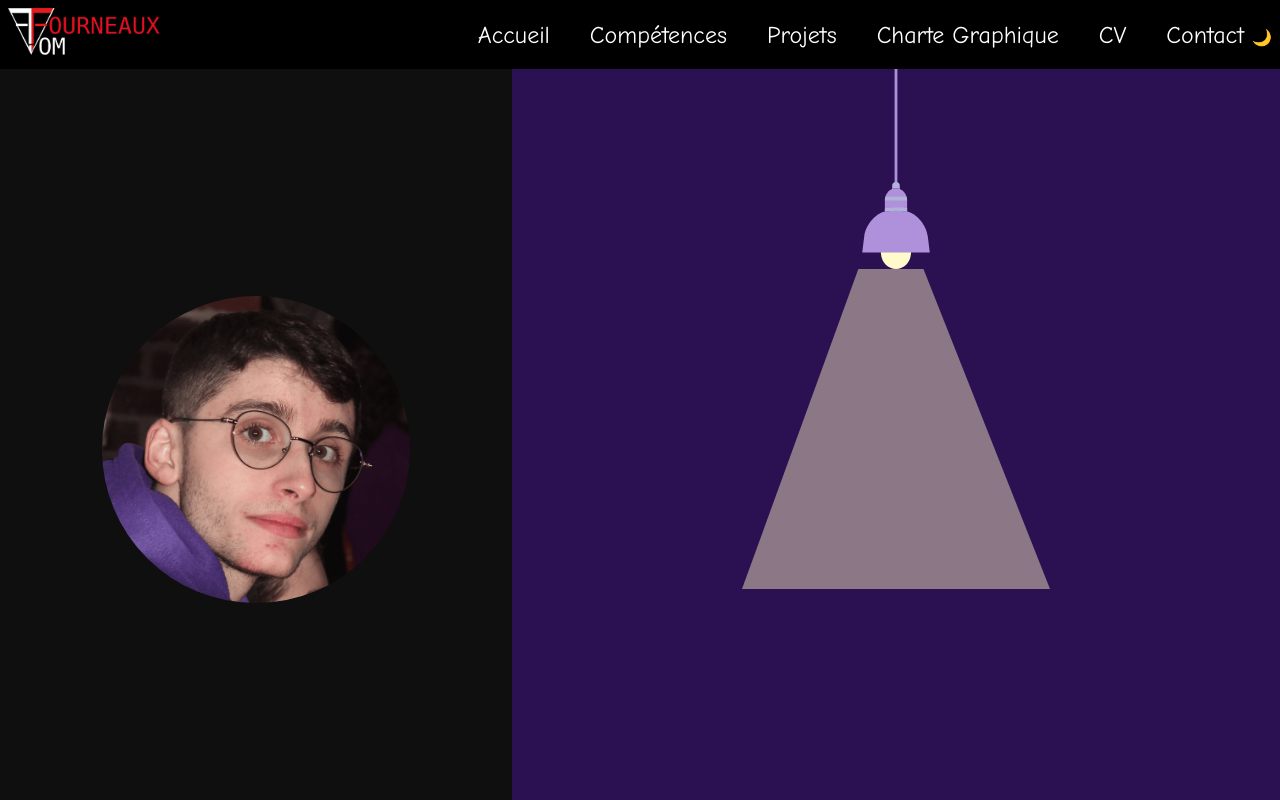
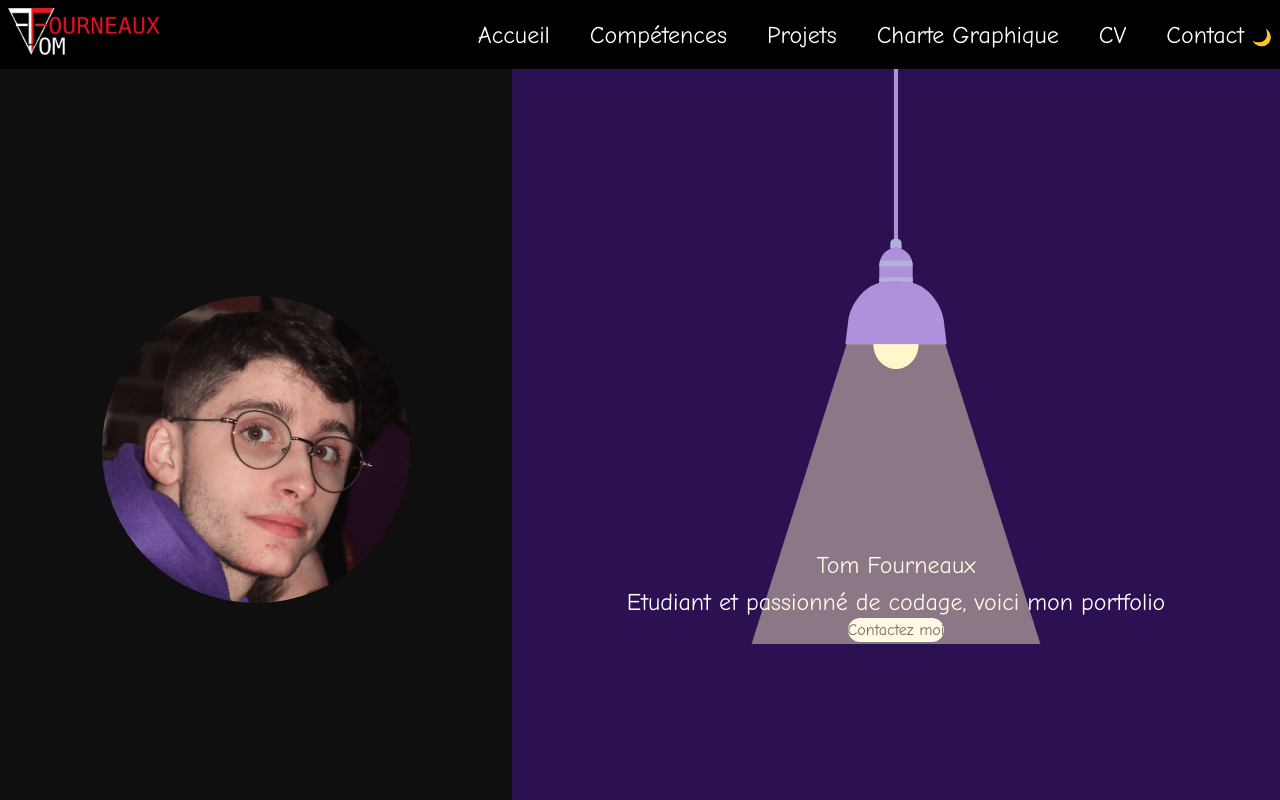
Before and after one commit to tomfrx12/portfolio-react-tom-fourneaux, a React (Vite) app: page / in a window 1280 px wide. Both pictures are taken after a click on the button "☀️". Shown: the top 800 px of the page. Built offline with nearby package versions, Linux system fonts and the light colour scheme.

Commit message:
fix light

```diff
--- a/src/components/lamp_light.jsx
+++ b/src/components/lamp_light.jsx
@@ -5,14 +5,31 @@ import PropTypes from 'prop-types';
 
 const Lamp = ({ itsDark, setItsDark }) => {
     return (
-        <>
-            <img className="size-50 cursor-pointer" src={lamp} alt="Lamp of the Lamp" onClick={() => setItsDark(!itsDark)}/>
+        // {/* <img className="size-50 cursor-pointer" src={lamp} alt="Lamp of the Lamp" onClick={() => setItsDark(!itsDark)}/>
+        //     {itsDark && (
+        //         <img className="relative size-80" src={light} alt="Light enabled"/>
+        //     )} */}
+
+            // <div className="flex flex-col items-center">
+            //     <img src={lamp} alt="Test SVG Image" className="w-[300px] h-[300px] mb-[-25px]"/>
+            //     <img src={light} alt="Test SVG Image" className="w-[300px] h-[300px]"/>
+            // </div>            {/* <img className="size-50 cursor-pointer" src={lamp} alt="Lamp of the Lamp" onClick={() => setItsDark(!itsDark)}/>
+            // {itsDark && (
+            //     <img className="relative size-80" src={light} alt="Light enabled"/>
+            // )} */}
+
+            // <div className="flex flex-col items-center">
+            //     <img src={lamp} alt="Test SVG Image" className="w-[300px] h-[300px] mb-[-25px]"/>
+            //     <img src={light} alt="Test SVG Image" className="w-[300px] h-[300px]"/>
+            // </div>
+
+        <div className="flex flex-col items-center">
+            <img className="w-[300px] h-[300px] mb-[-25px] cursor-pointer" src={lamp} alt="Lamp of the Lamp" onClick={() => setItsDark(!itsDark)}/>
             {itsDark && (
-                <img className="relative size-80" src={light} alt="Light enabled"/>
+                <img className="absolute w-[300px] h-[300px] top-[344px]" src={light} alt="Light enabled"/>
             )}
-
-        </>
-    );
+        </div>
+    )
 };
 
 Lamp.propTypes = {
--- a/src/components/layout.jsx
+++ b/src/components/layout.jsx
@@ -12,7 +12,7 @@ const Layout = ({ children }) => {
             <Header itsDark={itsDark} setItsDark={setItsDark} />
 
             <main className="flex-1 items-center lg:mb-[2rem] lg:flex lg:items-stretch lg:flex-col text-[var(--color-black)] dark:text-[var(--color-white)]">
-                {children && typeof children === 'function'
+                {typeof children === 'function'
                   ? children({ itsDark, setItsDark })
                   : children}
             </main>
```
Also changed, not shown: src/assets/svg/light.svg.
